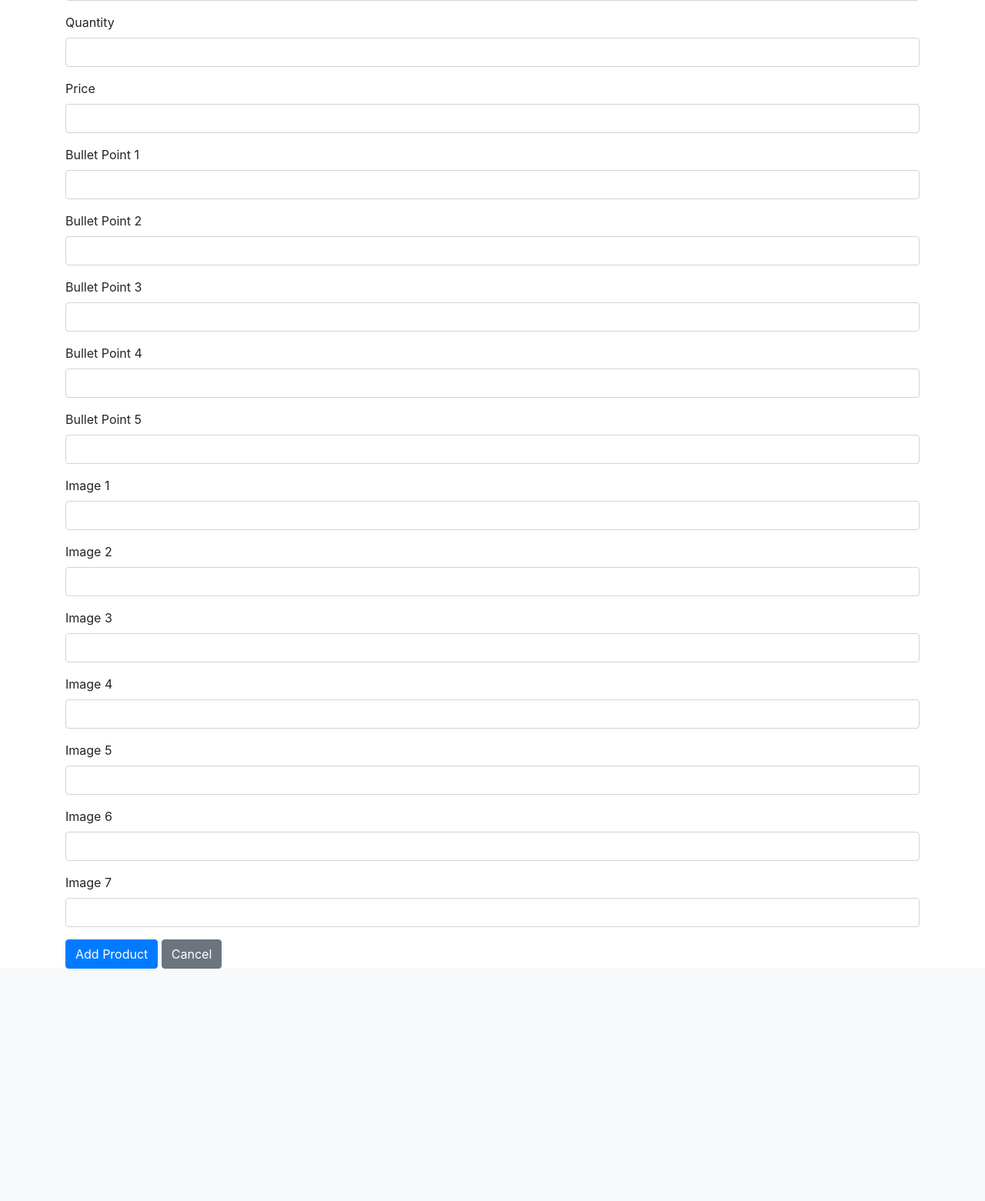
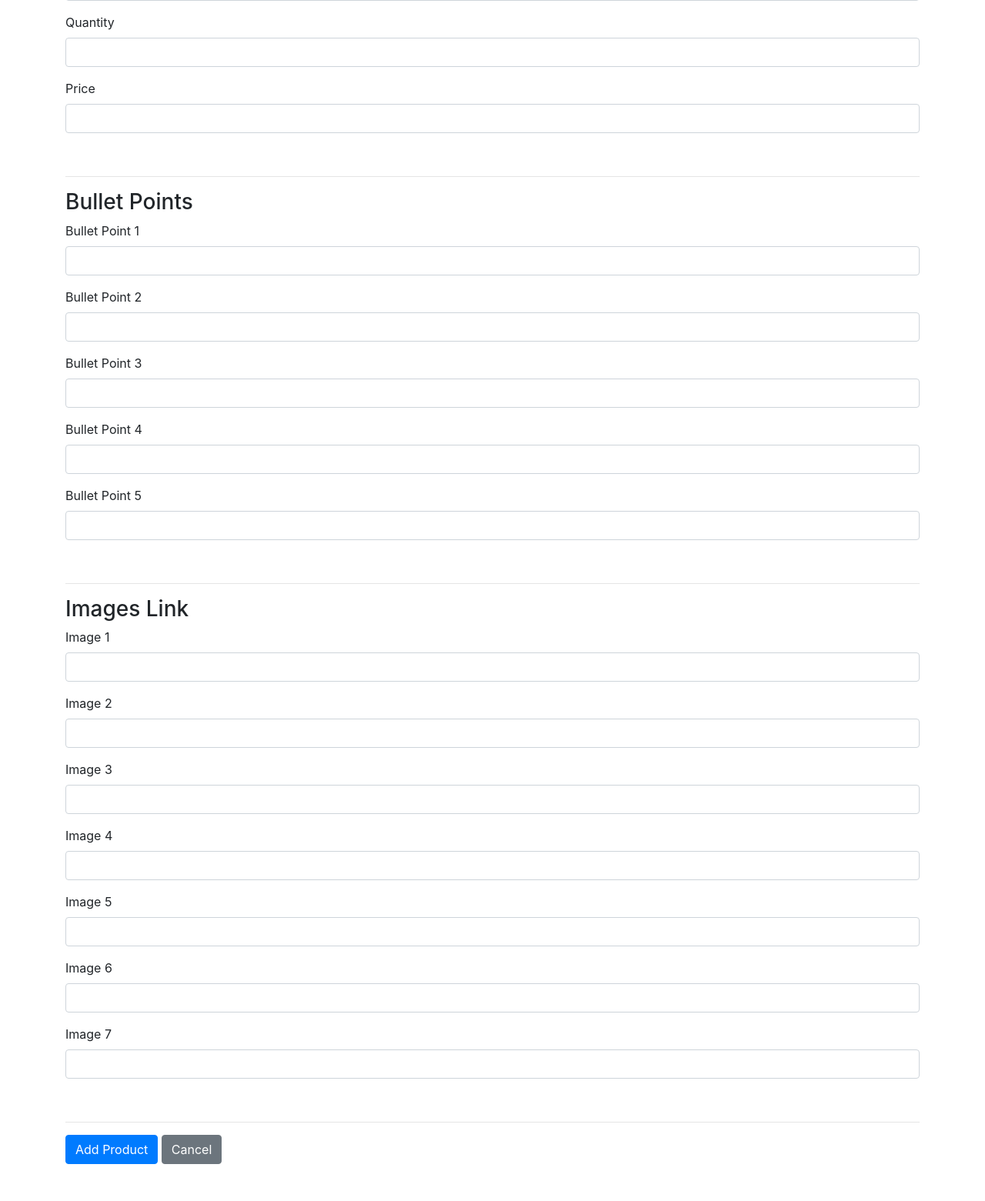
Before and after one commit to bcm082/listingapp, a Flask app: page /add_product in a window 1280 px wide. Shown: the part 525-2086 px from the top of the page at 77% size. Before the commit the page ends 1784 px from the top, so only its background shows below. Run offline with Flask 3, Linux system fonts and the light colour scheme; a user stored in the database is signed in; some libraries are stand-ins or nearby versions.

Commit message:
adjusted html and added image preview

```diff
--- a/project/templates/add_product.html
+++ b/project/templates/add_product.html
@@ -33,6 +33,9 @@
         <label class="form-label">Price</label>
         <input type="text" class="form-control" name="price" required>
     </div>
+    <br>
+    <hr>
+    <h3>Bullet Points</h3>
     <div class="mb-3">
         <label class="form-label">Bullet Point 1</label>
         <input type="text" class="form-control" name="bullet_point_1" required>
@@ -53,6 +56,9 @@
         <label class="form-label">Bullet Point 5</label>
         <input type="text" class="form-control" name="bullet_point_5" required>
     </div>
+    <br>
+    <hr>
+    <h3>Images Link</h3>
     <div class="mb-3">
         <label class="form-label">Image 1</label>
         <input type="text" class="form-control" name="image_1" required>
@@ -83,8 +89,11 @@
     </div>
 
     <!-- Repeat above block for all other fields -->
-
+    <br>
+    <hr>
     <button type="submit" class="btn btn-primary">Add Product</button>
     <a href="{{ url_for('main.dashboard') }}" class="btn btn-secondary">Cancel</a>
 </form>
+<br>
+<br>
 {% endblock %}
--- a/project/templates/dashboard.html
+++ b/project/templates/dashboard.html
@@ -54,7 +54,7 @@
             <th>Price</th>
             <th>Image</th>
             <!-- and so on for each field -->
-            <th>Actions</th>
+            <th>Edit Product</th>
         </tr>
     </thead>
     <tbody>
@@ -67,7 +67,8 @@
                 <td>{{ product.product_name }}</td>
                 <td>{{ product.quantity }}</td>
                 <td>{{ product.price }}</td>
-                <td>{{ product.image_1 }}</td>
+                <td><img src="{{ product.image_1 }}" alt="Image 1" style="width: 50px; height: auto;"></td>
+
                 <!-- and so on for each field -->
                 <td>
                     <a href="{{ url_for('main.edit_product', id=product.id) }}" class="btn btn-warning">Edit</a>
```
Also changed, not shown: notes.md (added).
